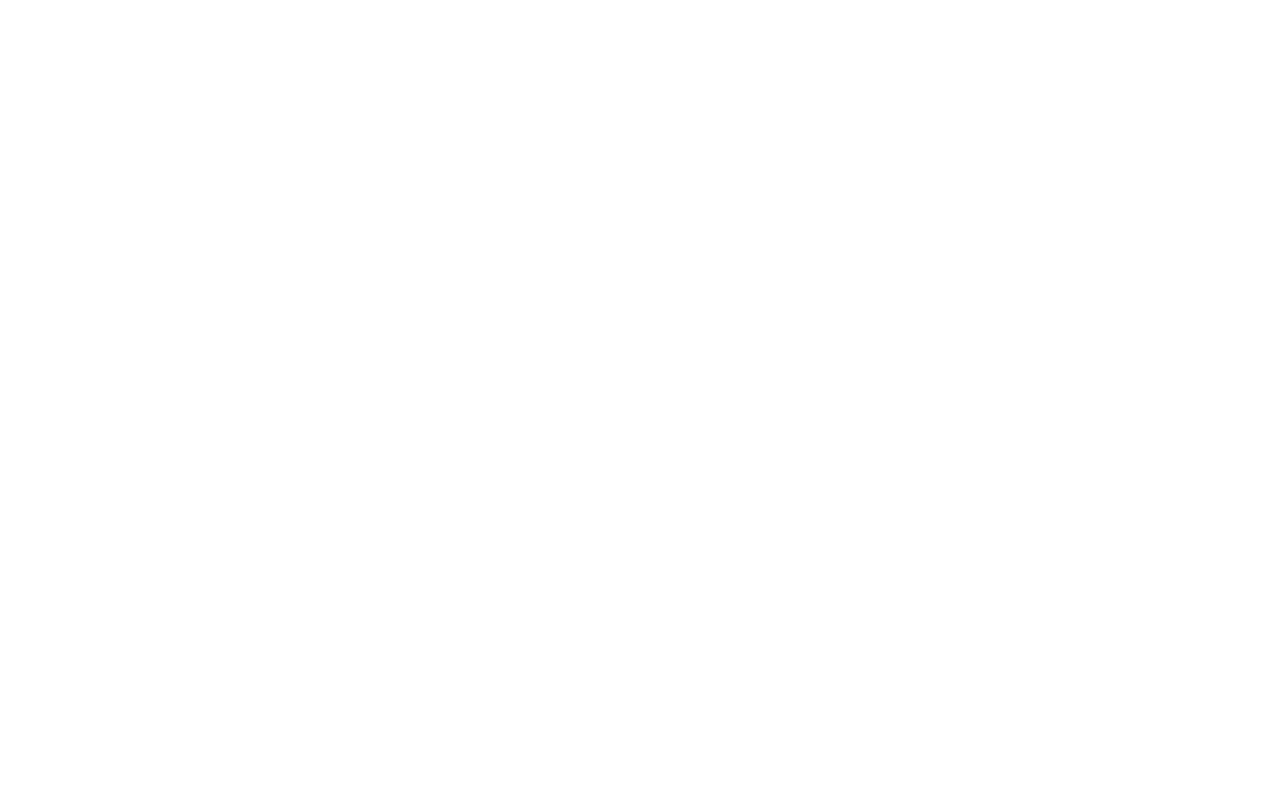
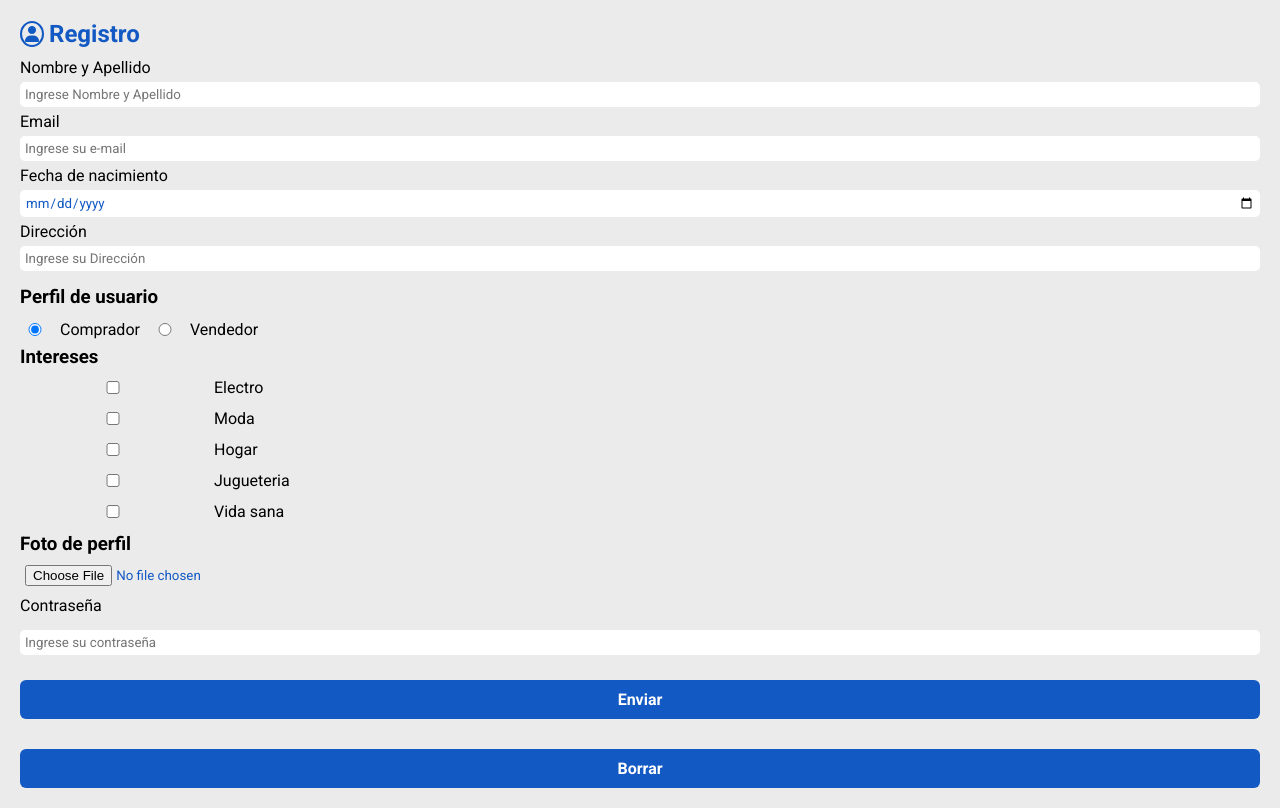
Before and after one commit to lucia-sanchez/ML-Maquetado, a website: page views/register.html in a window 1280 px wide. Drawn offline with Linux system fonts and the light colour scheme.

Commit message:
formularios terminados

```diff
--- /dev/null
+++ b/public/stylesheets/forms.css
@@ -0,0 +1,95 @@
+.register__title{
+    display: flex;
+    gap: 5px;
+    color: var(--celeste);
+    margin-bottom: 10px;
+    align-items: center;
+
+}
+.register__title i{
+    border: 2px solid var(--celeste);
+    border-radius: 50%;
+    width: auto;
+    height: 100%;
+    padding: 3px;
+}
+form input{
+    border: none;
+    padding: 5px;
+    width: 100%;
+    border-radius: 5px;
+    margin: 5px 0;
+    color: var(--celeste);
+}
+.form__conteiner{
+    padding: 20px;
+    width: 100%;
+}
+.register__form--radio input{
+    width: 30px;
+}
+.register__form{
+     display: flex;
+    gap: 15px;
+    flex-wrap: wrap;
+}
+
+
+form h3{
+     width: 100%;
+     margin-top: 10px;
+
+}
+.register__form--radio{
+    display: flex;
+    flex-wrap: wrap;
+    align-items: center;
+    justify-content: flex-start;
+    gap: 10px;
+}
+.register__form--chechkbox{
+    display: flex;
+    flex-wrap: wrap;
+    align-items: center;
+    gap: 8px;
+    }
+.register__form--chechkbox h3{
+    width: 100%;
+    margin-top:  5px;
+    }
+.register__form--chechkbox input{
+    width: 15%;
+}
+.register__form--chechkbox label{
+    width:70%
+}
+.register__form--password{
+    display: flex;
+    flex-direction: column;
+    gap: 10px;
+}
+.register__form--buttons{
+    display: flex;
+    flex-wrap: wrap;
+    flex-direction: column;
+    width: 100%;
+    gap: 10px;
+
+}
+.button--enviar,.button--reset{
+    background-color: var(--celeste);
+    color: white;
+    padding: 10px;
+    border: 0;
+    border-radius: 6px;
+    width: 100%;
+    cursor: pointer;
+    margin-top: 20px;
+    font-size: 1rem;
+    font-weight: 600;
+}
+.button--enviar a{
+    text-decoration: none;
+    color: white;
+
+    }
--- a/public/stylesheets/general.css
+++ b/public/stylesheets/general.css
@@ -3,4 +3,16 @@
     padding: 0;
     box-sizing: border-box;
     font-family: var(--tipografia);
+
 }
+a{
+    text-decoration: none;
+    color: black;
+}
+li{
+    list-style: none;
+
+}
+ol, ul{
+    padding: 0;
+}
--- /dev/null
+++ b/public/stylesheets/login.css
@@ -0,0 +1,17 @@
+.login__title{
+    display: flex;
+    gap: 5px;
+    color: var(--celeste);
+    margin: 10px 20px;
+    align-items: center;
+
+}
+.login__title i{
+    border: 2px solid var(--celeste);
+    border-radius: 50%;
+    width: auto;
+    height: 100%;
+    padding: 3px;
+    color: white;
+    background-color: var(--celeste);
+}
--- /dev/null
+++ b/public/stylesheets/register.css
@@ -0,0 +1,5 @@
+.form{
+    display: block;
+    border: solid 1px grey;
+    border-radius: 5px;
+}
--- a/public/stylesheets/styles.css
+++ b/public/stylesheets/styles.css
@@ -4,3 +4,6 @@
 @import 'home.css';
 @import'footer.css';
 @import'general.css';
+@import'forms.css';
+@import'register.css';
+@import'login.css';
--- a/views/register.html
+++ b/views/register.html
@@ -1,12 +1,70 @@
 <!DOCTYPE html>
-<html lang="en">
+<html lang="es">
 <head>
     <meta charset="UTF-8">
     <meta http-equiv="X-UA-Compatible" content="IE=edge">
     <meta name="viewport" content="width=device-width, initial-scale=1.0">
+    <script src="https://kit.fontawesome.com/f9457e77c9.js" crossorigin="anonymous"></script>
+    <link rel="stylesheet" href="/stylesheets/styles.css">
     <title>Registro</title>
 </head>
 <body>
+    <div class="form__conteiner">
+        <div class="register__title">
+            <i class="fa-solid fa-user"></i>
+            <h2>Registro</h2>
+            </div>
+    <form action="">
+        <label for="name">Nombre y Apellido
+        <input type="text" name="name" id="name" placeholder="Ingrese Nombre y Apellido" required>
+        </label>
+        <label for="email">Email
+        <input type="email" name="email" id="email" placeholder="Ingrese su e-mail" required>
+        </label>
+        <label for="date">Fecha de nacimiento
+        <input type="date" name="date" id="date" required>
+        </label>
+        <label for="adress">Dirección
+        <input type="text" name="adress" id="adress" placeholder="Ingrese su Dirección" required>
+        </label>
+        <label for="user" class="register__form--radio">
+            <h3>Perfil de usuario</h3>
+            <input type="radio" name="user" value="Comprador" checked>Comprador
+            <input type="radio" name="user" value="Vendedor">Vendedor
+        </label>
+        <label for="intereses" class="register__form--chechkbox">
+            <h3>Intereses</h3>
+            <input type="checkbox" value="Electro">
+            <label for="intereses">Electro</label>
+            <input type="checkbox" value="Moda">
+            <label for="intereses">Moda</label>
+            <input type="checkbox" value="Hogar">
+            <label for="intereses">Hogar</label>
+            <input type="checkbox" value="Jugueteria">
+            <label for="intereses">Jugueteria</label>
+            <input type="checkbox" value="Vida sana">
+            <label for="intereses">Vida sana</label>
 
+        </label>
+        <div class="">
+        <label for="foto">
+            <h3>Foto de perfil</h3>
+            <input type="file" accept=".jpg">
+        </label>
+        </div>
+        <label for="password" class="register__form--password"> Contraseña
+            <input type="password" name="password" id="password" placeholder="Ingrese su contraseña" required>
+        </label>
+        <div class="register__form--buttons">
+        <button type="submit" class="button--enviar">
+            <a href="/">Enviar</a>
+        </button>
+        <button type="reset" class="button--reset" >
+            Borrar
+        </button>
+    </div>
+
+    </form>
+</div>
 </body>
 </html>
```
Also changed, not shown: views/home.html (+2 -2 lines), views/login.html (+20 -2 lines).
